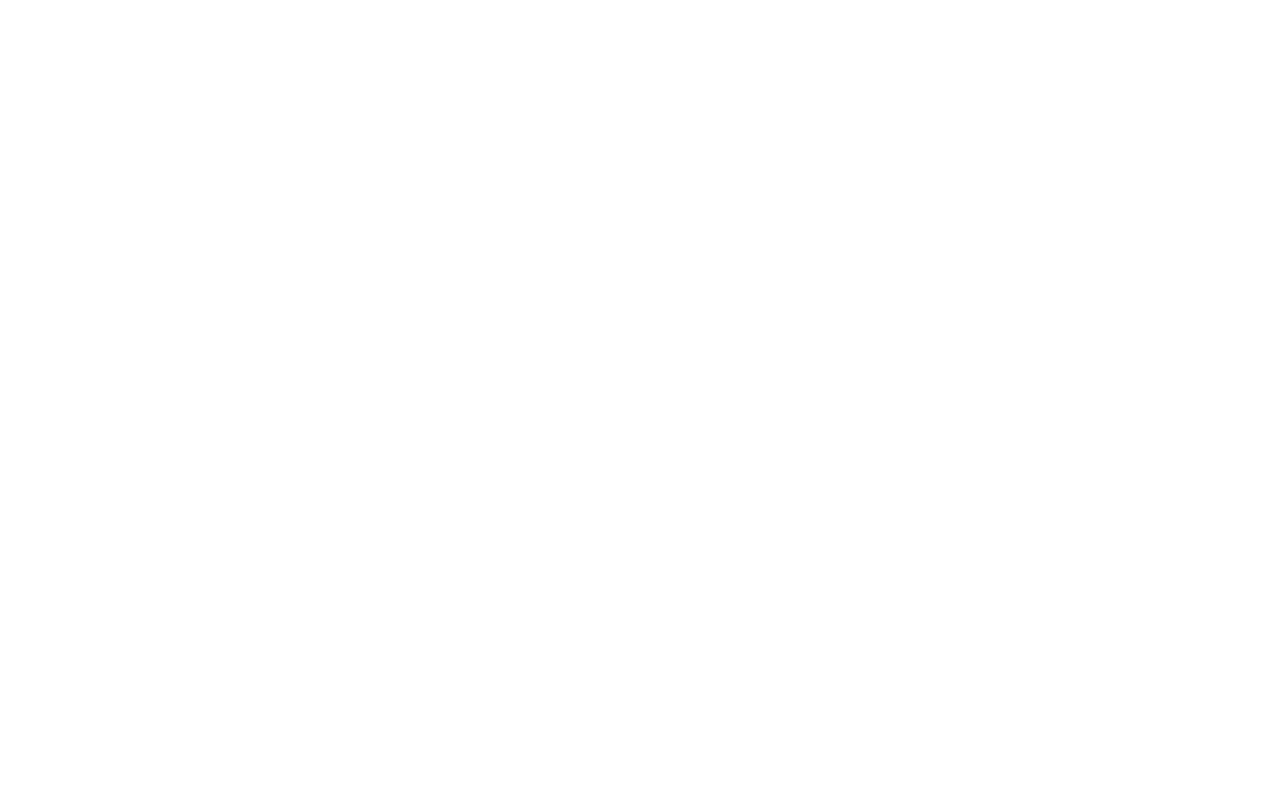
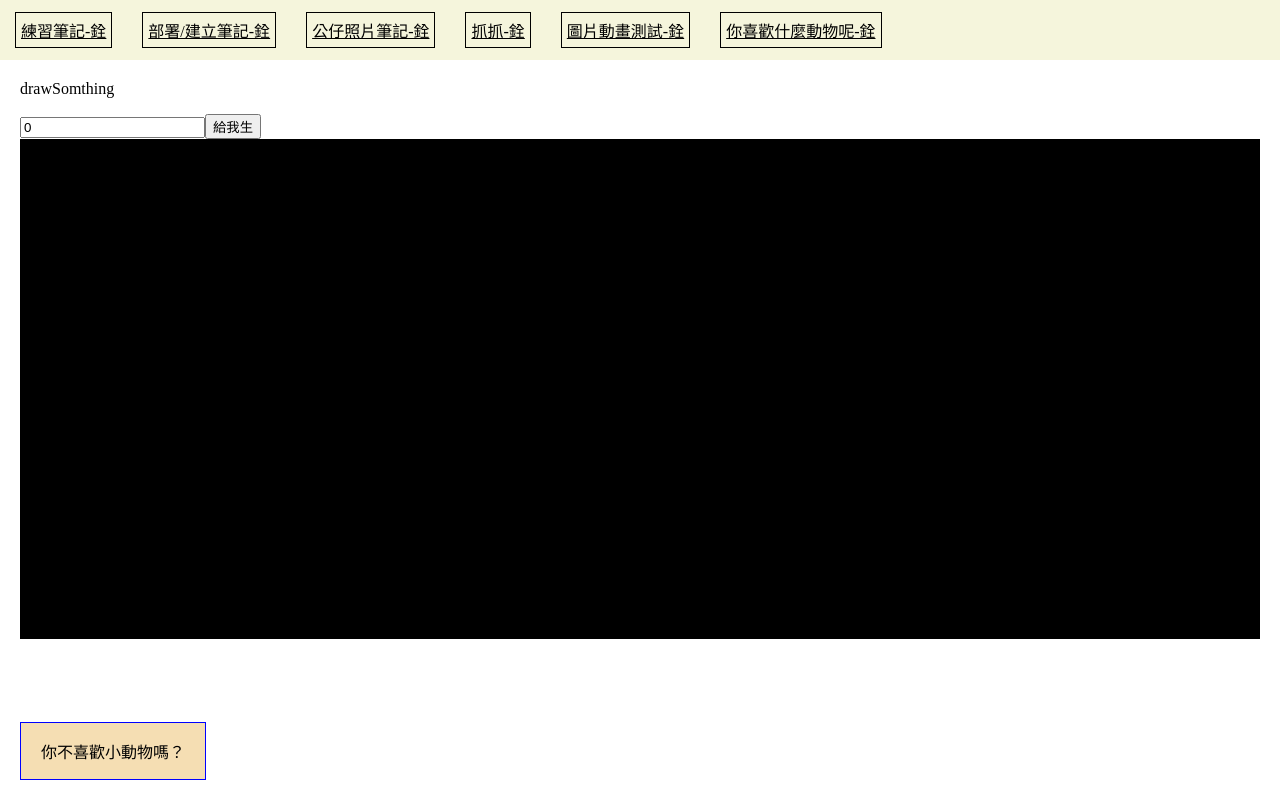
Before and after one commit to yochen1325117/testVueWithCICD, a Nuxt app: page /drawSomthing in a window 1280 px wide. Before the commit this address had no page. Built offline with nearby package versions, Linux system fonts and the light colour scheme.

Commit message:
add store

```diff
--- a/layouts/testNoteLayout.vue
+++ b/layouts/testNoteLayout.vue
@@ -1,21 +1,35 @@
 <template>
     <div class="testNoteLayout">
         <div class="chenblock--header">
-          <a class="navigation-link" href="/testVueWithCICD/">練習筆記-銓</a>
-          <a class="navigation-link" href="/testVueWithCICD/createProjectNote">部署/建立筆記-銓</a>
-          <a class="navigation-link" href="/testVueWithCICD/ModelCollectionArea">公仔照片筆記-銓</a>
-          <a class="navigation-link" href="/testVueWithCICD/TestGetSomethingFromOutside">抓抓-銓</a>
-          <a class="navigation-link" href="/testVueWithCICD/imageAnimation">圖片動畫測試-銓</a>
+          <nuxt-link class="navigation-link" to="/">練習筆記-銓</nuxt-link>
+          <nuxt-link class="navigation-link" to="/createProjectNote">部署/建立筆記-銓</nuxt-link>
+          <nuxt-link class="navigation-link" to="/ModelCollectionArea">公仔照片筆記-銓</nuxt-link>
+          <nuxt-link class="navigation-link" to="/TestGetSomethingFromOutside">抓抓-銓</nuxt-link>
+          <nuxt-link class="navigation-link" to="/imageAnimation">圖片動畫測試-銓</nuxt-link>
+          <nuxt-link class="navigation-link" to="/PickYourLoveAnimalToStore">你喜歡什麼動物呢-銓</nuxt-link>
         </div>
         <div class="testNote-body">
           <Nuxt ref="main-block" />
         </div>
+      <div v-if="!!animal" class="love-animal-block">
+        <p v-if="!animal.text">你不喜歡小動物嗎？</p>
+        <p v-else>你喜歡的動物是：{{ animal.text }}</p>
+      </div>
     </div>
 </template>
 <script>
 export default {
   beforeCreate(to, from, next) {
     console.log('beforeCreate');
+  },
+  data() {
+    return ({
+    })
+  },
+  computed: {
+    animal() {
+      return this.$store.state.loveAnimal || {};
+    }
   }
 };
 </script>
@@ -44,7 +58,15 @@ export default {
       }
     }
     .testNote-body {
-      margin: 20px;
+      margin: 20px 20px 80px;
+    }
+    .love-animal-block {
+      position: fixed;
+      bottom: 20px;
+      left: 20px;
+      border: 1px solid blue;
+      padding: 0 20px;
+      background-color: wheat;
     }
   }
 </style>
--- a/nuxt.config.js
+++ b/nuxt.config.js
@@ -18,7 +18,8 @@ export default {
   },
   target: 'static',
   server: {
-    port: 8087, // default: 3000
+    port: 80, // default: 3000
+    host: '0.0.0.0'
   },
   // Global CSS: https://go.nuxtjs.dev/config-css
   css: [
--- a/package.json
+++ b/package.json
@@ -5,7 +5,7 @@
   "scripts": {
     "dev": "nuxt",
     "build": "nuxt build",
-    "start": "nuxt start",
+    "start": "nuxt generate && nuxt start",
     "generate": "nuxt generate",
     "deploy": "git status && git add . && git commit -m 'gogo test' && git push"
   },
--- /dev/null
+++ b/pages/PickYourLoveAnimalToStore.vue
@@ -0,0 +1,35 @@
+<template>
+  <div class="PickYourLoveAnimalToStore">
+    <p>PickYourLoveAnimalToStore</p>
+    <div>
+        <span>喜歡的動物：</span>
+        <input type="text" v-model="animal" maxlength="10"/>
+        <button @click="beforeSubmit">確認</button>
+    </div>
+  </div>
+</template>
+
+<script>
+export default {
+  layout: "testNoteLayout",
+  data() {
+    return {
+        animal: (this.$store.state.loveAnimal && this.$store.state.loveAnimal.text) || {}
+    };
+  },
+  methods: {
+    beforeSubmit() {
+        this.$store.commit('setLoveAnimal', {
+            text: this.$data.animal,
+            image: ''
+        })
+    }
+  },
+};
+</script>
+
+<style lang="scss">
+.PickYourLoveAnimalToStore {
+    // empty css
+}
+</style>
--- /dev/null
+++ b/pages/drawSomthing.vue
@@ -0,0 +1,81 @@
+<template>
+  <div class="drawSomthing">
+    <p>drawSomthing</p>
+    <input type="number" v-model="ballNumInput" @keydown.enter="makeBall" />
+    <button>給我生</button>
+    <div class="ballblock">
+      <div
+        v-for="ball in +ballNum"
+        :key="`top_${ball}_ball`"
+        class="ball"
+        :class="Math.round(Math.random()*10) < 5 ? 'light': 'dark'"
+        style="position: absolute"
+        :style="{
+          top: `${100 / ballNum}%`,
+          left: `${(100 / ballNum) * ball}%`,
+        }"
+      />
+      <div
+        v-for="ball in +ballNum"
+        :key="`top_left_${ball}_ball`"
+        class="ball"
+        :class="Math.round(Math.random()*10) < 5? 'light': 'dark'"
+        style="position: absolute"
+        :style="{
+          top: `${(100 / ballNum) * ball}%`,
+          left: `${(100 / ballNum) * ball}%`,
+        }"
+      />
+      <div
+        v-for="ball in +ballNum"
+        :key="`left_${ball}_ball`"
+        class="ball"
+        :class="Math.round(Math.random()*10) < 5 ? 'light': 'dark'"
+        style="position: absolute"
+        :style="{
+          top: `${(100 / ballNum) * ball}%`,
+          left: `${100 / ballNum}%`,
+        }"
+      />
+    </div>
+  </div>
+</template>
+
+<script>
+export default {
+  layout: "testNoteLayout",
+  data() {
+    return {
+      ballNumInput: 0,
+      ballNum: 0,
+    };
+  },
+  methods: {
+    makeBall() {
+      this.ballNum = +this.ballNumInput;
+    },
+  },
+};
+</script>
+
+<style lang="scss">
+.drawSomthing {
+  .ballblock {
+    width: 100%;
+    height: 500px;
+    background: black;
+    position: relative;
+    .light {
+      background: white;
+    }
+    .dark {
+      background: black;
+    }
+    .ball {
+      width: 15px;
+      height: 15px;
+      border-radius: 15px;
+    }
+  }
+}
+</style>
--- /dev/null
+++ b/store/index.js
@@ -0,0 +1,13 @@
+// Doc: https://nuxtjs.org/guide/vuex-store/
+export const state = () => ({
+  loveAnimal: {
+    text: '',
+    image: '',
+  },
+});
+
+export const mutations = {
+  setLoveAnimal(state, animalObject) {
+    state.loveAnimal = animalObject || {};
+  },
+};
```
